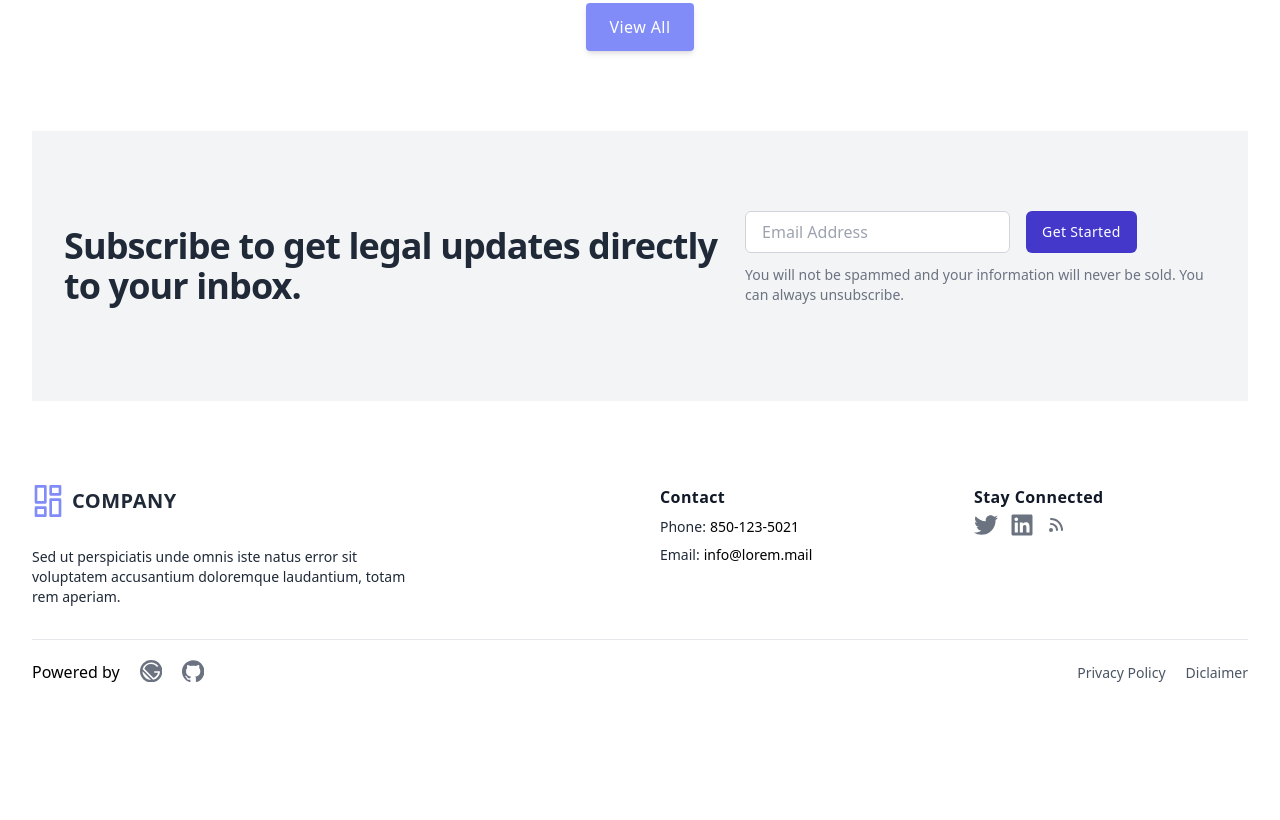
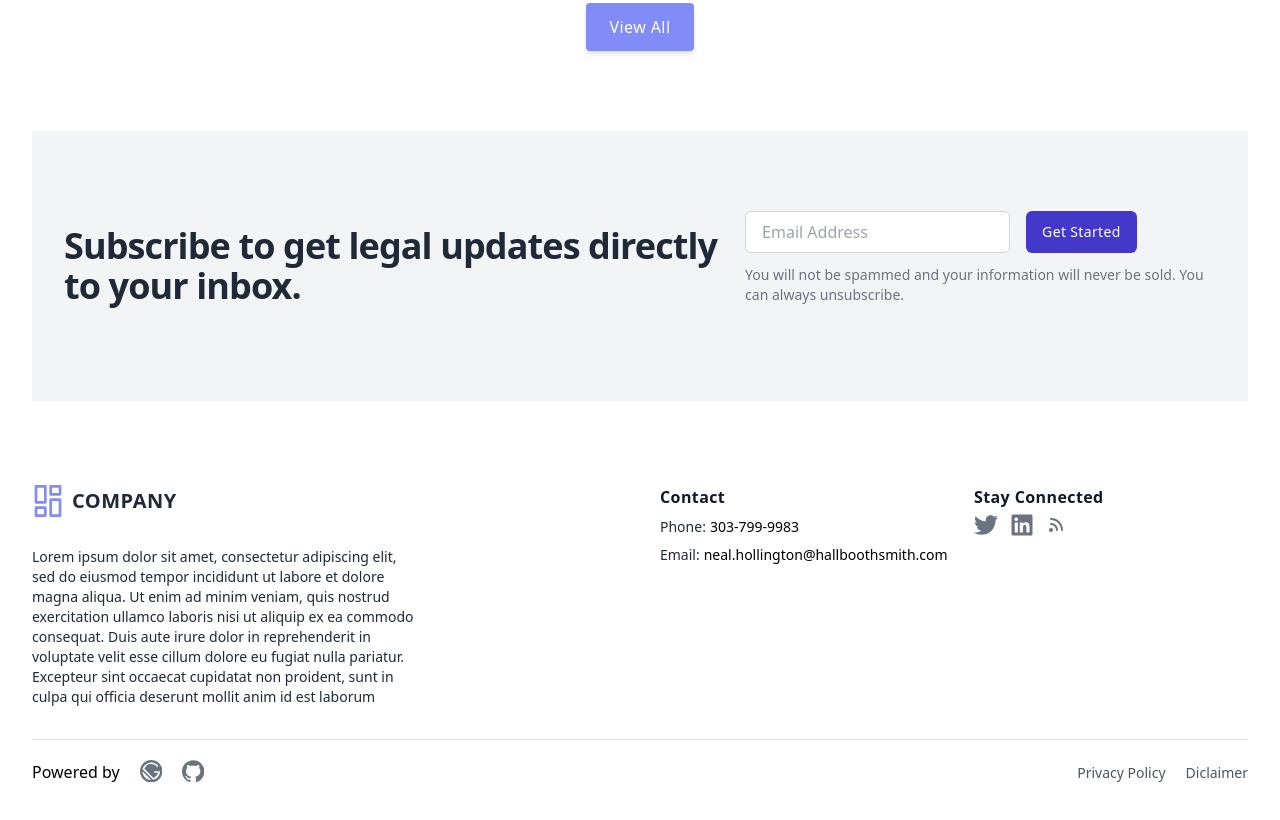
Before and after one commit to wnhollington/gatsby-starter, a Gatsby site: page / in a window 1280 px wide. Shown: the part 1251-2071 px from the top of the page. Before the commit the page ends 1975 px from the top, so only its background shows below. Built offline with nearby package versions, Linux system fonts and the light colour scheme; Gatsby itself is replaced by a stand-in of ours.

Commit message:
add sitemetadata hook and implement in footer

```diff
--- a/gatsby-config.js
+++ b/gatsby-config.js
@@ -6,7 +6,7 @@
   siteMetadata: {
     title: `My Gatsby Site`,
     siteUrl: `https://www.yourdomain.tld`,
-    description: ``,
+    description: `Lorem ipsum dolor sit amet, consectetur adipiscing elit, sed do eiusmod tempor incididunt ut labore et dolore magna aliqua. Ut enim ad minim veniam, quis nostrud exercitation ullamco laboris nisi ut aliquip ex ea commodo consequat. Duis aute irure dolor in reprehenderit in voluptate velit esse cillum dolore eu fugiat nulla pariatur. Excepteur sint occaecat cupidatat non proident, sunt in culpa qui officia deserunt mollit anim id est laborum`,
     contact: {
       phone: `303-799-9983`,
       email: `neal.hollington@hallboothsmith.com`
--- a/src/components/layout/footer/index.js
+++ b/src/components/layout/footer/index.js
@@ -1,10 +1,17 @@
 import * as React from 'react'
 import { Link } from 'gatsby'
+
+// Hooks
+import { useSiteMetadata } from "../../../hooks/use-site-metadata"
 
 // Components
 import Logo from '../header/logo'
 
 const Footer = () => {
+  const siteMetadata = useSiteMetadata()
+  const description = siteMetadata.description
+  const contact = siteMetadata.contact
+
   return (
     <footer className="px-4 pt-16 mx-auto sm:max-w-xl md:max-w-full lg:max-w-screen-xl md:px-24 lg:px-8">
       <div className="grid gap-10 row-gap-6 mb-8 sm:grid-cols-2 lg:grid-cols-4">
@@ -13,8 +20,7 @@
           <Logo />
           <div className="mt-6 lg:max-w-sm">
             <p className="text-sm text-gray-800">
-              Sed ut perspiciatis unde omnis iste natus error sit voluptatem
-              accusantium doloremque laudantium, totam rem aperiam.
+              {description}
             </p>
           </div>
         </div>
@@ -26,23 +32,23 @@
           <div className="flex">
             <p className="mr-1 text-gray-800">Phone:</p>
             <a
-              href="tel:850-123-5021"
-              aria-label="Our phone"
-              title="Our phone"
+              href={contact.phone}
+              aria-label="phone"
+              title="phone"
               className="transition-colors duration-300 text-deep-indigo-accent-400 hover:text-deep-indigo-800"
             >
-              850-123-5021
+              {contact.phone}
             </a>
           </div>
           <div className="flex">
             <p className="mr-1 text-gray-800">Email:</p>
             <a
-              href="mailto:info@lorem.mail"
-              aria-label="Our email"
-              title="Our email"
+              href={`mailto:${contact.email}`}
+              aria-label="email"
+              title="email"
               className="transition-colors duration-300 text-deep-indigo-accent-400 hover:text-deep-indigo-800"
             >
-              info@lorem.mail
+              {contact.email}
             </a>
           </div>
         </div>
--- /dev/null
+++ b/src/hooks/use-site-metadata.js
@@ -0,0 +1,22 @@
+import { useStaticQuery, graphql } from "gatsby";
+
+export const useSiteMetadata = () => {
+    const { site } = useStaticQuery(
+        graphql`
+            query metadata {
+                site {
+                    siteMetadata {
+                        title
+                        siteUrl
+                        description
+                        contact {
+                            phone
+                            email
+                        }
+                    }
+                }
+            }
+        `
+    )
+    return site.siteMetadata
+}
```
